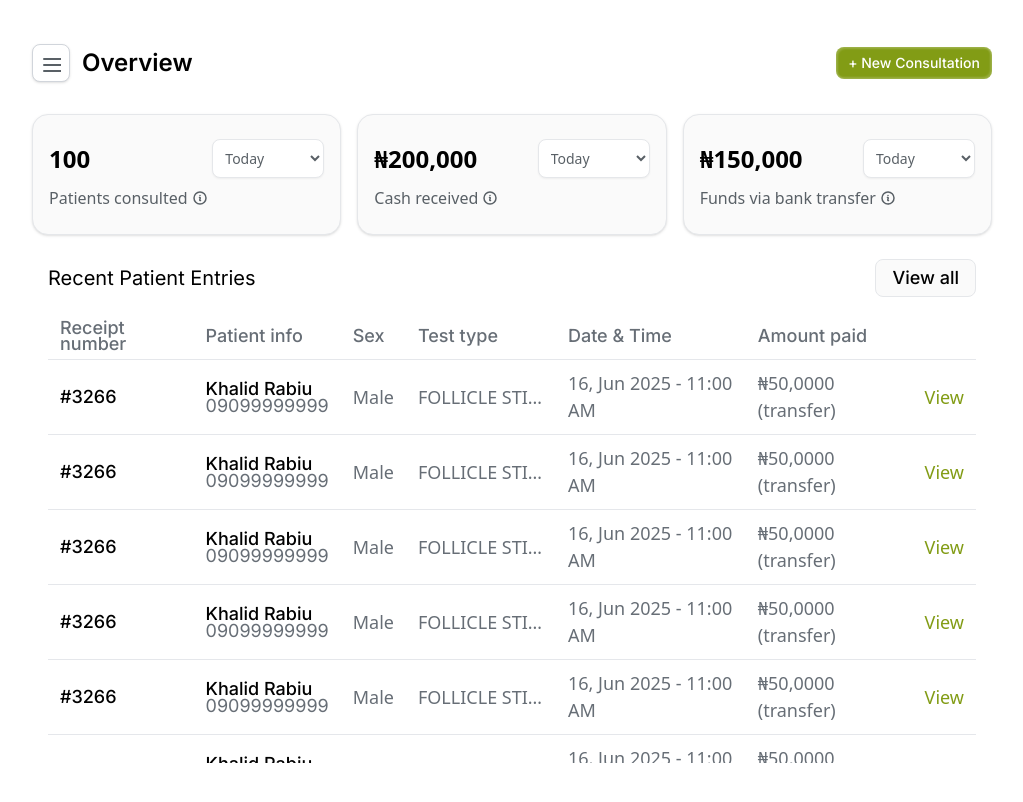
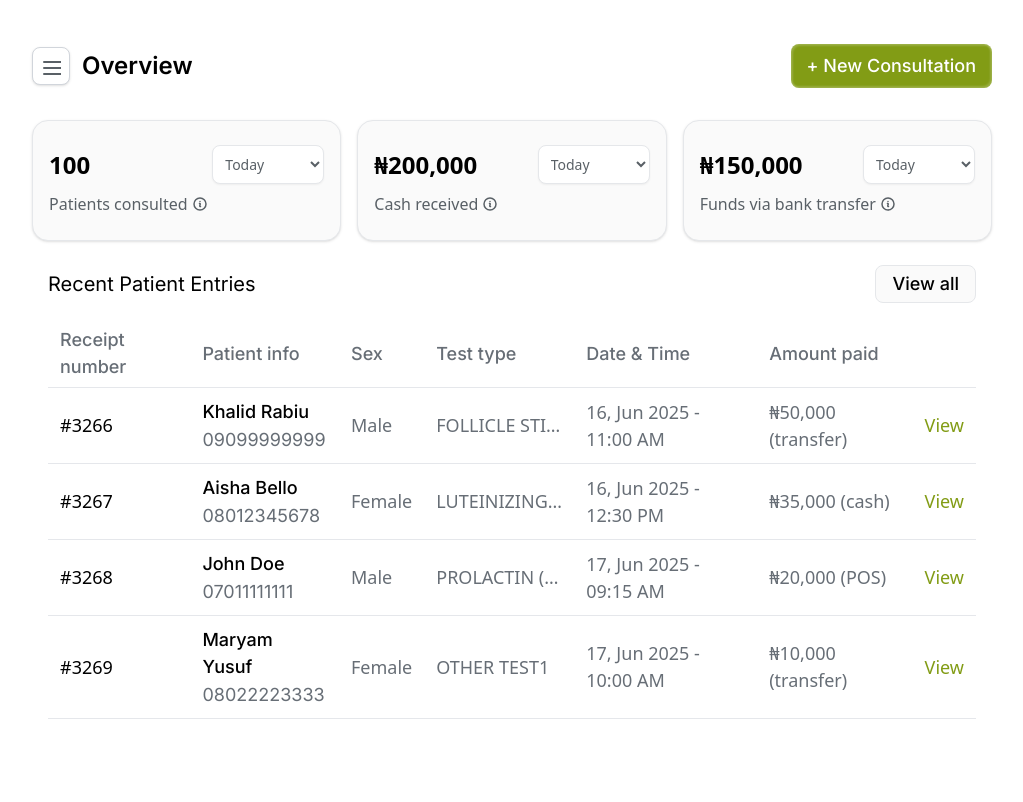
Before and after one commit to Khalid-R-Salis/meditrustdiagnosticslimited_frontend, a React (Vite) app: page /receptionist in a window 1280 px wide. Shown: the top 802 px of the page, without its empty margins (128-1151 px from the left). Built offline with nearby package versions, Linux system fonts and the light colour scheme.

Commit message:
enhaced the recent patient entires in overview of receptionist to simplify data feching from the backend

```diff
--- a/src/pages/receptionistpages/component/RecentPatientsTable.jsx
+++ b/src/pages/receptionistpages/component/RecentPatientsTable.jsx
@@ -1,8 +1,170 @@
+// import { useState } from "react";
+// import ReceiptTemplate from "../../../components/receipttemplate";
+
+// const RecentPatientsTable = ({ setActiveNav }) => {
+//   const [showReceipt, setShowReceipt] = useState(false);
+
+//   return (
+//     <div className="flex-1 bg-[#ffffff] px-2 sm:px-4 relative">
+//       {/* Header */}
+//       <div className="flex justify-between items-center mb-4">
+//         <h2 className="text-[16px] sm:text-[20px] font-normal leading-[24px] text-[#000] font-inter">
+//           Recent Patient Entries
+//         </h2>
+
+//         <button
+//           onClick={() => setActiveNav("consultations")}
+//           className="text-sm sm:text-[18px] font-medium leading-5 text-[#000000] font-inter
+//             rounded-lg border border-[#E5E7EA] bg-[#FAFAFA]
+//             flex justify-center items-center
+//             px-3 py-1.5
+//             md:px-4 md:py-2
+//             hover:bg-gray-100"
+//         >
+//           View all
+//         </button>
+//       </div>
+
+//       {/* Table */}
+//       <div className="overflow-x-auto max-h-[calc(100vh-370px)] scrollbar-thin-green">
+//         <section className="bg-white scroll-thin-green">
+//           <table className="min-w-[900px] w-full text-left text-[10px] text-[#676E76] rounded-sm">
+//             <thead>
+//               <tr className="border-b font-inter text-[18px]">
+//                 <th className="px-3 py-[7px] font-medium leading-[16px] text-[#676E76] font-inter">
+//                   Receipt number
+//                 </th>
+//                 <th className="px-3 py-[7px] font-medium leading-[16px] text-[#676E76] font-inter">
+//                   Patient info
+//                 </th>
+//                 <th className="px-3 py-[7px] font-medium leading-[16px] text-[#676E76] font-inter">
+//                   Sex
+//                 </th>
+//                 <th className="px-3 py-[7px] font-medium leading-[16px] text-[#676E76] font-inter">
+//                   Test type
+//                 </th>
+//                 <th className="px-3 py-[7px] font-medium leading-[16px] text-[#676E76] font-inter">
+//                   Date & Time
+//                 </th>
+//                 <th className="px-3 py-[7px] font-medium leading-[16px] text-[#676E76] font-inter">
+//                   Amount paid
+//                 </th>
+//                 <th className="px-3 py-[7px] font-medium leading-[16px] text-[#676E76] font-inter"></th>
+//               </tr>
+//             </thead>
+
+//             <tbody>
+//               {[...Array(7)].map((_, i) => (
+//                 <tr key={i} className="border-b hover:bg-gray-50">
+//                   <td className="px-3 py-[5px] text-[#000] text-[18px] font-medium leading-[16px] font-inter truncate max-w-[100px]">
+//                     #3266
+//                   </td>
+
+//                   <td className="px-3 py-[10px] text-[18px]">
+//                     <div className="flex flex-col space-y-[1px]">
+//                       <span className="font-medium leading-[16px] text-[#000] font-inter">
+//                         Khalid Rabiu
+//                       </span>
+//                       <span className="font-normal leading-[16px] text-[#676E76] font-inter">
+//                         09099999999
+//                       </span>
+//                     </div>
+//                   </td>
+
+//                   <td className="px-3 py-[10px] text-[18px]">Male</td>
+
+//                   <td className="px-3 py-[10px] text-[18px] truncate max-w-[150px]">
+//                     FOLLICLE STIMULATING HORMONE
+//                   </td>
+
+//                   <td className="px-3 py-[10px] text-[18px]">
+//                     16, Jun 2025 - 11:00 AM
+//                   </td>
+
+//                   <td className="px-3 py-[10px] text-[18px]">
+//                     ₦50,0000 (transfer)
+//                   </td>
+
+//                   <td className="px-3 py-[10px] text-[18px]">
+//                     <button
+//                       className="text-[#829C15] font-medium"
+//                       onClick={() => setShowReceipt(true)}
+//                     >
+//                       View
+//                     </button>
+//                   </td>
+//                 </tr>
+//               ))}
+//             </tbody>
+//           </table>
+//         </section>
+//       </div>
+
+//       {/* Receipt Modal */}
+//       {showReceipt && (
+//         <div className="fixed inset-0 z-50 flex items-center justify-center bg-black bg-opacity-50 overflow-hidden">
+//           <div className="mt-10 bg-white p-6 rounded-lg shadow-lg relative scale-[1.5] sm:scale-[1.8]">
+//             <button
+//               className="absolute top-2 right-2 text-gray-600 text-sm"
+//               onClick={() => setShowReceipt(false)}
+//             >
+//               ✕
+//             </button>
+//             <ReceiptTemplate />
+//           </div>
+//         </div>
+//       )}
+//     </div>
+//   );
+// };
+
+// export default RecentPatientsTable;
+
 import { useState } from "react";
 import ReceiptTemplate from "../../../components/receipttemplate";
 
 const RecentPatientsTable = ({ setActiveNav }) => {
   const [showReceipt, setShowReceipt] = useState(false);
+
+  //Dummy patient data
+  const patients = [
+    {
+      receipt: "#3266",
+      name: "Khalid Rabiu",
+      phone: "09099999999",
+      sex: "Male",
+      test: "FOLLICLE STIMULATING HORMONE",
+      datetime: "16, Jun 2025 - 11:00 AM",
+      amount: "₦50,000 (transfer)",
+    },
+    {
+      receipt: "#3267",
+      name: "Aisha Bello",
+      phone: "08012345678",
+      sex: "Female",
+      test: "LUTEINIZING HORMONE (LH)",
+      datetime: "16, Jun 2025 - 12:30 PM",
+      amount: "₦35,000 (cash)",
+    },
+    {
+      receipt: "#3268",
+      name: "John Doe",
+      phone: "07011111111",
+      sex: "Male",
+      test: "PROLACTIN (PRL)",
+      datetime: "17, Jun 2025 - 09:15 AM",
+      amount: "₦20,000 (POS)",
+    },
+    {
+      receipt: "#3269",
+      name: "Maryam Yusuf",
+      phone: "08022223333",
+      sex: "Female",
+      test: "OTHER TEST1",
+      datetime: "17, Jun 2025 - 10:00 AM",
+      amount: "₦10,000 (transfer)",
+    },
+  ];
 
   return (
     <div className="flex-1 bg-[#ffffff] px-2 sm:px-4 relative">
@@ -26,64 +188,48 @@ const RecentPatientsTable = ({ setActiveNav }) => {
       </div>
 
       {/* Table */}
-      <div className="overflow-x-auto max-h-[calc(100vh-350px)] scrollbar-thin-green">
+      <div className="overflow-x-auto max-h-[calc(100vh-365px)] scrollbar-thin-green">
         <section className="bg-white scroll-thin-green">
           <table className="min-w-[900px] w-full text-left text-[10px] text-[#676E76] rounded-sm">
             <thead>
               <tr className="border-b font-inter text-[18px]">
-                <th className="px-3 py-[7px] font-medium leading-[16px] text-[#676E76] font-inter">
-                  Receipt number
-                </th>
-                <th className="px-3 py-[7px] font-medium leading-[16px] text-[#676E76] font-inter">
-                  Patient info
-                </th>
-                <th className="px-3 py-[7px] font-medium leading-[16px] text-[#676E76] font-inter">
-                  Sex
-                </th>
-                <th className="px-3 py-[7px] font-medium leading-[16px] text-[#676E76] font-inter">
-                  Test type
-                </th>
-                <th className="px-3 py-[7px] font-medium leading-[16px] text-[#676E76] font-inter">
-                  Date & Time
-                </th>
-                <th className="px-3 py-[7px] font-medium leading-[16px] text-[#676E76] font-inter">
-                  Amount paid
-                </th>
-                <th className="px-3 py-[7px] font-medium leading-[16px] text-[#676E76] font-inter"></th>
+                <th className="px-3 py-[7px] font-medium">Receipt number</th>
+                <th className="px-3 py-[7px] font-medium">Patient info</th>
+                <th className="px-3 py-[7px] font-medium">Sex</th>
+                <th className="px-3 py-[7px] font-medium">Test type</th>
+                <th className="px-3 py-[7px] font-medium">Date & Time</th>
+                <th className="px-3 py-[7px] font-medium">Amount paid</th>
+                <th className="px-3 py-[7px] font-medium"></th>
               </tr>
             </thead>
 
             <tbody>
-              {[...Array(7)].map((_, i) => (
+              {patients.map((p, i) => (
                 <tr key={i} className="border-b hover:bg-gray-50">
-                  <td className="px-3 py-[5px] text-[#000] text-[18px] font-medium leading-[16px] font-inter truncate max-w-[100px]">
-                    #3266
+                  <td className="px-3 py-[5px] text-[#000] text-[18px] font-medium truncate max-w-[100px]">
+                    {p.receipt}
                   </td>
 
                   <td className="px-3 py-[10px] text-[18px]">
                     <div className="flex flex-col space-y-[1px]">
-                      <span className="font-medium leading-[16px] text-[#000] font-inter">
-                        Khalid Rabiu
+                      <span className="font-medium text-[#000] font-inter">
+                        {p.name}
                       </span>
-                      <span className="font-normal leading-[16px] text-[#676E76] font-inter">
-                        09099999999
+                      <span className="font-normal text-[#676E76] font-inter">
+                        {p.phone}
                       </span>
                     </div>
                   </td>
 
-                  <td className="px-3 py-[10px] text-[18px]">Male</td>
+                  <td className="px-3 py-[10px] text-[18px]">{p.sex}</td>
 
                   <td className="px-3 py-[10px] text-[18px] truncate max-w-[150px]">
-                    FOLLICLE STIMULATING HORMONE
+                    {p.test}
                   </td>
 
-                  <td className="px-3 py-[10px] text-[18px]">
-                    16, Jun 2025 - 11:00 AM
-                  </td>
+                  <td className="px-3 py-[10px] text-[18px]">{p.datetime}</td>
 
-                  <td className="px-3 py-[10px] text-[18px]">
-                    ₦50,0000 (transfer)
-                  </td>
+                  <td className="px-3 py-[10px] text-[18px]">{p.amount}</td>
 
                   <td className="px-3 py-[10px] text-[18px]">
                     <button
--- a/src/pages/receptionistpages/component/headerstats.jsx
+++ b/src/pages/receptionistpages/component/headerstats.jsx
@@ -75,11 +75,11 @@ const HeaderStats = () => {
 
             {/* Tooltip */}
             {visibleTooltip === index && (
-              <div className="absolute top-full left-0 z-10 bg-white text-black shadow-[0_5px_15px_rgba(0,0,0,0.12),0_15px_35px_rgba(103,110,118,0.08)] text-[12px] font-medium leading-[18px] px-3 py-2 rounded-md w-max mt-1 flex items-start gap-2">
+              <div className="absolute top-full left-0 z-10 bg-white text-black shadow-[0_5px_15px_rgba(0,0,0,0.12),0_15px_35px_rgba(103,110,118,0.08)] text-[12px] md:text-[14px] font-medium leading-[18px] px-3 py-2 rounded-md w-max mt-1 flex items-start gap-2 ">
                 <span>{item.tooltip}</span>
                 <button
                   onClick={() => setVisibleTooltip(null)}
-                  className="text-gray-500 hover:text-black text-xs ml-2"
+                  className="text-gray-500 hover:text-black text-[16px] ml-2"
                 >
                   ✕
                 </button>
--- a/src/pages/receptionistpages/component/overview.jsx
+++ b/src/pages/receptionistpages/component/overview.jsx
@@ -57,9 +57,13 @@ const OverviewPage = ({ setActiveNav, setSidebarOpen, deviceType }) => {
           </div>
 
           <button
-            className="text-white text-center font-medium text-[10px] sm:text-[14px] leading-[16px] sm:leading-[20px] font-inter
-    flex items-center justify-center gap-2
-    px-3 py-[6px] rounded-[8px]
+            className="text-white text-center font-medium
+  text-[10px] md:text-[1px] lg:text-[18px]
+  leading-[16px] md:leading-[20px] lg:leading-[24px]
+  font-inter
+  flex items-center justify-center gap-2
+  px-3 py-[6px] md:px-4 md:py-[10px]
+  rounded-[8px]
     bg-[#829C15] shadow-[inset_1px_1px_2px_1px_rgba(255,255,255,0.18),inset_-1px_-1px_2px_1px_rgba(255,255,255,0.18)]
     hover:bg-[#6f8612]"
             onClick={() => setActiveNav("new-consultation")}
```
